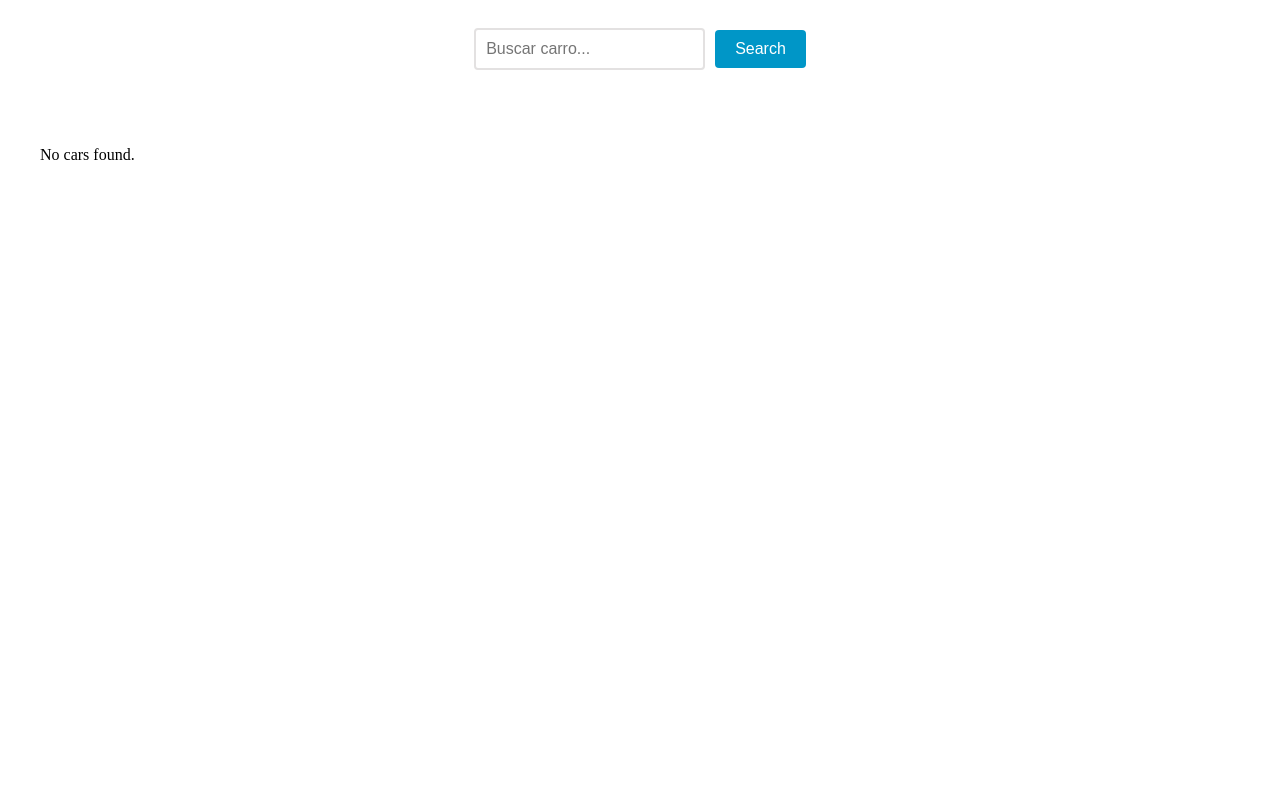
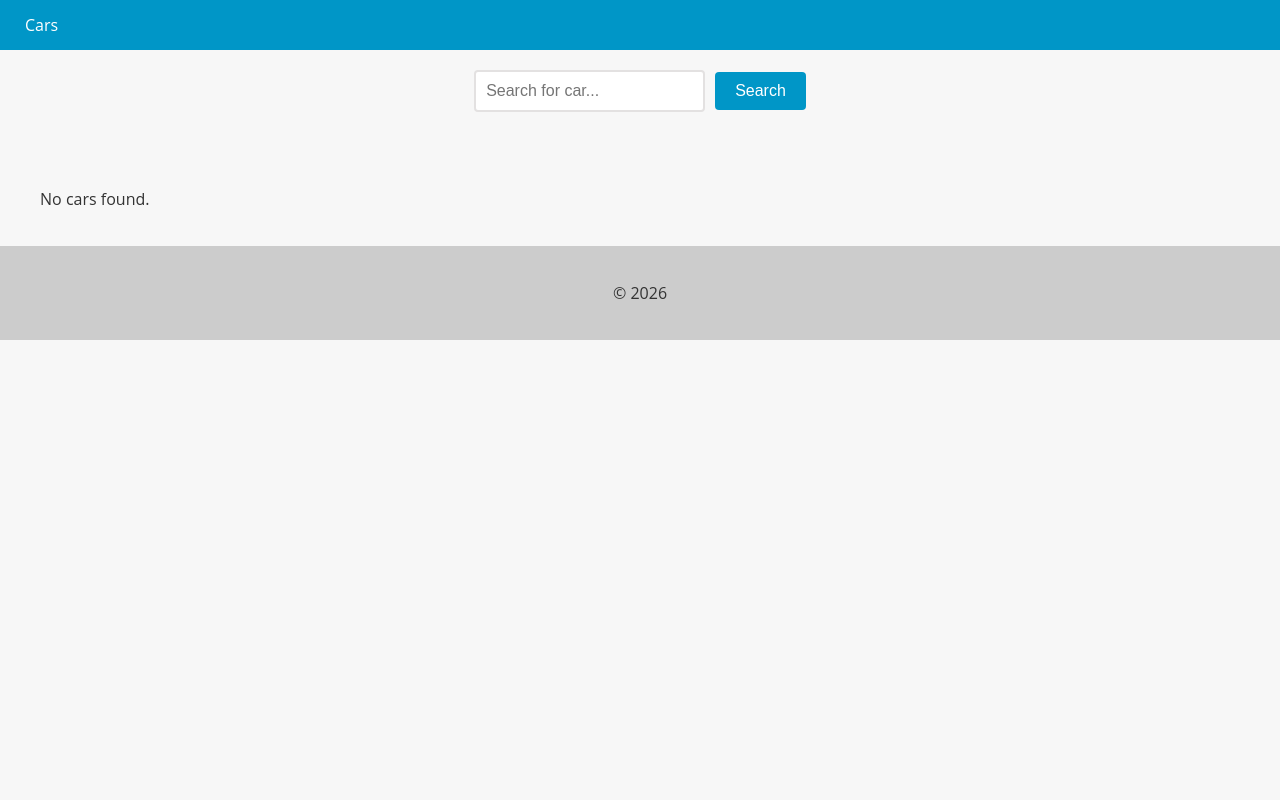
Before and after one commit to rickxyo/python-car-project, a Django app: page /cars/ in a window 1280 px wide. Run offline with Django 5.2, Linux system fonts and the light colour scheme; data that the repository does not hold is empty.

Commit message:
feat(ui): create base.html and configure global templates dir

```diff
--- a/app/settings.py
+++ b/app/settings.py
@@ -95,7 +95,7 @@ ROOT_URLCONF = 'app.urls'
 TEMPLATES = [
     {
         'BACKEND': 'django.template.backends.django.DjangoTemplates',
-        'DIRS': [],
+        'DIRS': ['app/templates'],
         'APP_DIRS': True,
         'OPTIONS': {
             'context_processors': [
--- /dev/null
+++ b/app/templates/base.html
@@ -0,0 +1,89 @@
+<!DOCTYPE html>
+<html lang="en">
+<head>
+  <meta charset="UTF-8">
+  <meta name="viewport" content="width=device-width, initial-scale=1.0">
+  <title>{% block title %}{% endblock %}</title>
+  <style>
+    body {
+        font-family: 'Open Sans', sans-serif;
+        background-color: #f7f7f7;
+        color: #333;
+        margin: 0;
+        padding: 0;
+    }
+
+    header {
+        background-color: #0096c7;
+        color: #fff;
+        text-align: center;
+    }
+
+    footer {
+        background-color: #ccc;
+        color: #333;
+        padding: 20px;
+        text-align: center;
+    }
+
+    nav {
+        background-color: #0096c7;
+        color: #fff;
+        height: 50px;
+        display: flex;
+        justify-content: space-between;
+        align-items: center;
+    }
+
+    nav ul {
+        list-style: none;
+        margin: 0;
+        padding: 0;
+        display: flex;
+    }
+
+    nav ul li {
+        margin: 0 10px;
+    }
+
+    nav ul li a {
+        color: #fff;
+        text-decoration: none;
+        font-size: 16px;
+        padding: 15px;
+        transition: all 0.3s ease;
+    }
+
+    nav ul li a:hover {
+        background-color: #32bbe8;
+    }
+
+    nav ul li.active a {
+        background-color: #666;
+    }
+
+    nav ul li.active a:hover {
+        background-color: #999;
+    }
+
+  </style>
+</head>
+<body>
+  <header>
+    <nav>
+      <ul>
+        <li><a href="{% url 'cars_list' %}">Cars</a></li>
+      </ul>
+    </nav>
+  </header>
+
+  <main>
+    {% block content %}
+    {% endblock %}
+  </main>
+
+  <footer>
+    <p>&copy; 2026 </p>
+  </footer>
+</body>
+</html>
--- a/cars/templates/cars.html
+++ b/cars/templates/cars.html
@@ -1,3 +1,5 @@
+{% extends "base.html" %}
+
 {% block content %}
   <style>
     .car-grid {
@@ -92,7 +94,7 @@
   </style>
 
   <form method="GET" action="{% url 'cars_list' %}">
-    <input type="text" name="search" placeholder="Buscar carro...">
+    <input type="text" name="search" placeholder="Search for car...">
     <button type="submit">Search</button>
   </form>
 
```
